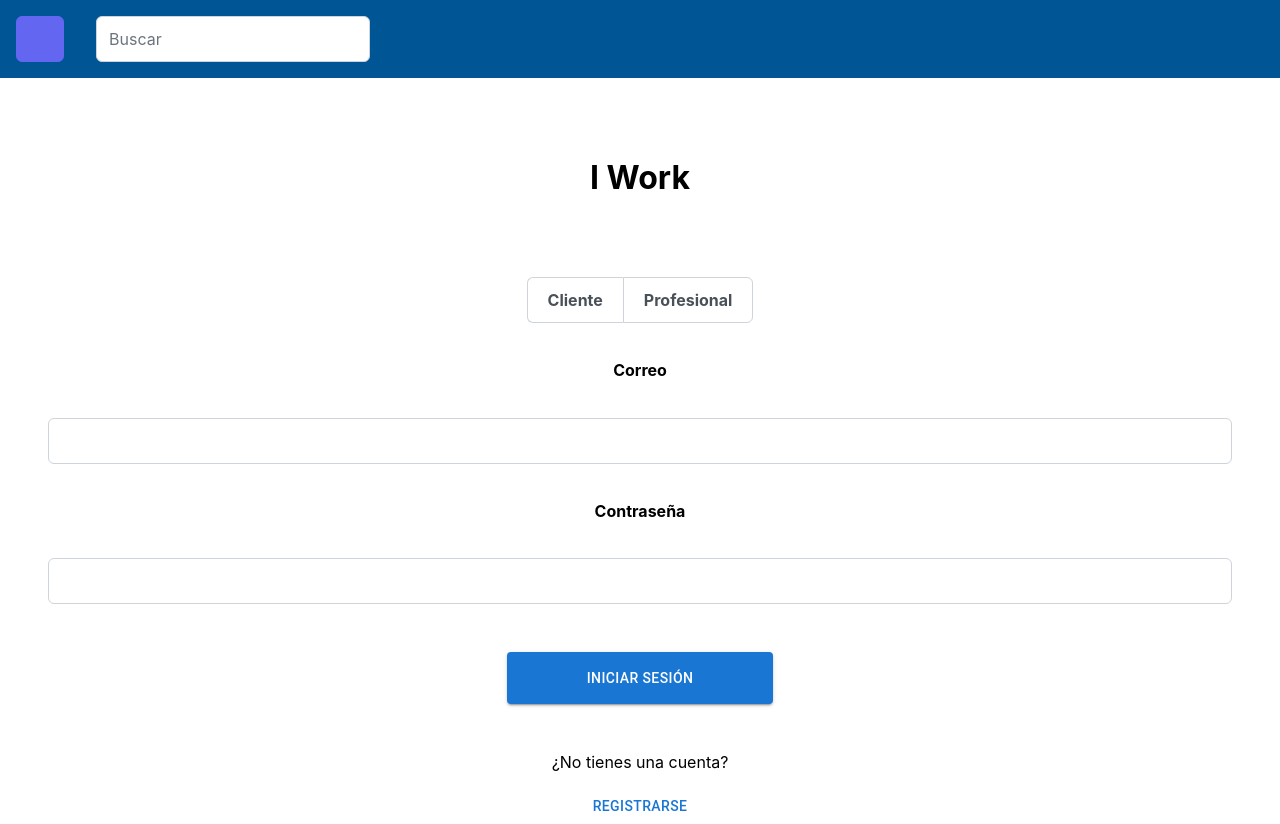
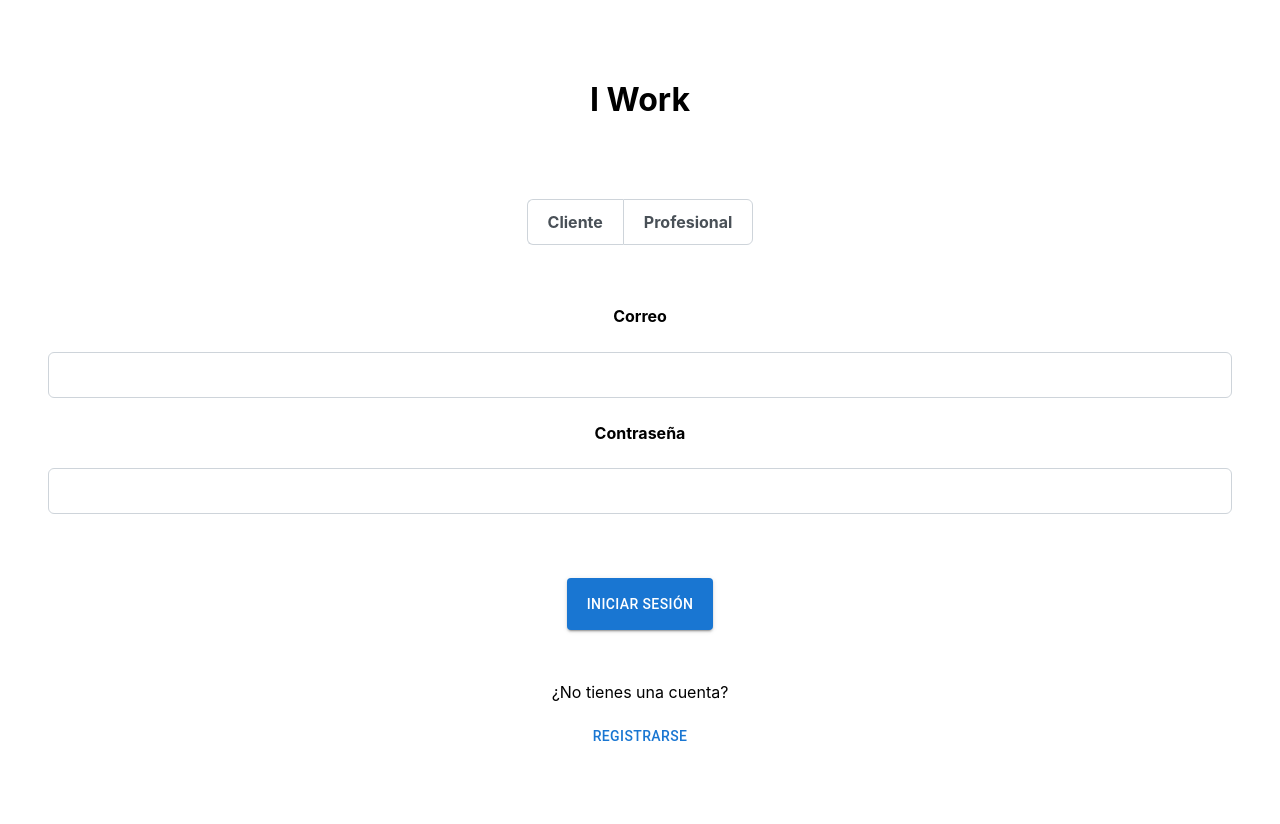
Before and after one commit to TomvShoo/IWork, a React (Create React App) app: page /Login in a window 1280 px wide. After the commit the page ends 800 px from the top, so only its background shows below. Built offline with nearby package versions, Linux system fonts and the light colour scheme.

Commit message:
Solucionado sidebar en login y register, falta arreglar perfil

```diff
--- a/src/App.js
+++ b/src/App.js
@@ -1,21 +1,21 @@
 // import logo from './logo.svg';
 import "./App.css";
 // import "primereact/resources/primereact.min.css";
+import { Routes, Route } from "react-router-dom";
 import { Login } from "./Pages/Login";
-import { Routes, Route } from "react-router-dom";
-import { Perfil } from "./Pages/Perfil";
 import { Registro } from "./Pages/Registro";
 import { Menu } from "./Pages/Menu";
+import { Perfil } from "./Pages/Perfil";
 
 function App() {
   return (
     <div className="App">
       <header>
-        <Menu />
         <Routes>
           <Route path="/Perfil" element={<Perfil />}></Route>
           <Route path="/Login" element={<Login />}></Route>
           <Route path="/Registro" element={<Registro />}></Route>
+          <Route path="/Menu" element={<Menu />}></Route>
         </Routes>
       </header>
     </div>
--- a/src/Pages/Login.js
+++ b/src/Pages/Login.js
@@ -17,28 +17,31 @@ const Estilo = {
     margin: "1rem",
   },
   inputs: {
-    margin: "0rem 0rem",
+    margin: "2.5rem 0rem",
   },
   input: {
     display: "flex",
     flexDirection: "column",
-    margin: "0rem 0rem"
+    margin: "0rem 0rem",
   },
   h4: {
     margin: "1rem",
   },
   inputText: {
-    margin: "1rem 3rem",
+    margin: "0.25rem 3rem",
   },
   button: {
-    padding: "0.85rem 5rem",
+    padding: "0.85rem 1.25rem",
+    margin: "1.25rem 0rem",
+  },
+  registrar: {
     margin: "2rem 0rem",
   },
 };
 
 export const Login = () => {
   return (
-    <container>
+    <div>
       <h1 style={Estilo.tittle}>I Work</h1>
 
       <div style={Estilo.switchButton}>
@@ -54,7 +57,6 @@ export const Login = () => {
           <h4>Contraseña</h4>
           <InputText style={Estilo.inputText}></InputText>
         </div>
-        {/* <Password style={Estilo.input}></Password> */}
       </div>
 
       <div>
@@ -62,17 +64,15 @@ export const Login = () => {
           <Button variant="contained" style={Estilo.button}>
             Iniciar Sesión
           </Button>
-          {/* <Button style={Estilo.button} label="Iniciar Sesión"></Button> */}
         </Link>
       </div>
 
-      <div>
+      <div style={Estilo.registrar}>
         <p>¿No tienes una cuenta?</p>
         <Link to="/Registro">
-          <Button>Registrarse</Button>
-          {/* <Button label="Regístrate aquí" link /> */}
+          <Button >Registrarse</Button>
         </Link>
       </div>
-    </container>
+    </div>
   );
 };
--- a/src/Pages/Perfil.js
+++ b/src/Pages/Perfil.js
@@ -3,7 +3,6 @@ import { Card } from "primereact/card";
 import foto from "../Images/Shesho.jpeg";
 import Calificacion from "../components/Rating";
 import { Avatar } from "primereact/avatar";
-// import Carrusel from "./Carrusel";
 
 const Estilo = {
   card: {
--- a/src/Pages/Registro.js
+++ b/src/Pages/Registro.js
@@ -1,4 +1,4 @@
-import { Outlet, Link } from "react-router-dom";
+import { Link } from "react-router-dom";
 import * as React from "react";
 import { InputText } from "primereact/inputtext";
 import { RadioButton } from "primereact/radiobutton";
@@ -11,7 +11,7 @@ import "primereact/resources/themes/lara-light-indigo/theme.css";
 import "primereact/resources/primereact.min.css";
 
 const Estilo = {
-  container: {
+  divContainer: {
     display: "flex",
     flexDirection: "column",
     margin: "3rem 0rem",
@@ -41,7 +41,7 @@ const Estilo = {
 
 export const Registro = () => {
   return (
-    <container style={Estilo.container}>
+    <div style={Estilo.divContainer}>
       <div style={Estilo.inputs}>
         <InputText placeholder="Nombre" style={Estilo.input}></InputText>
         <InputText placeholder="Correo" style={Estilo.input}></InputText>
@@ -73,6 +73,6 @@ export const Registro = () => {
           <Button>Aceptar</Button>
         </Link>
       </div>
-    </container>
+    </div>
   );
 };
```
